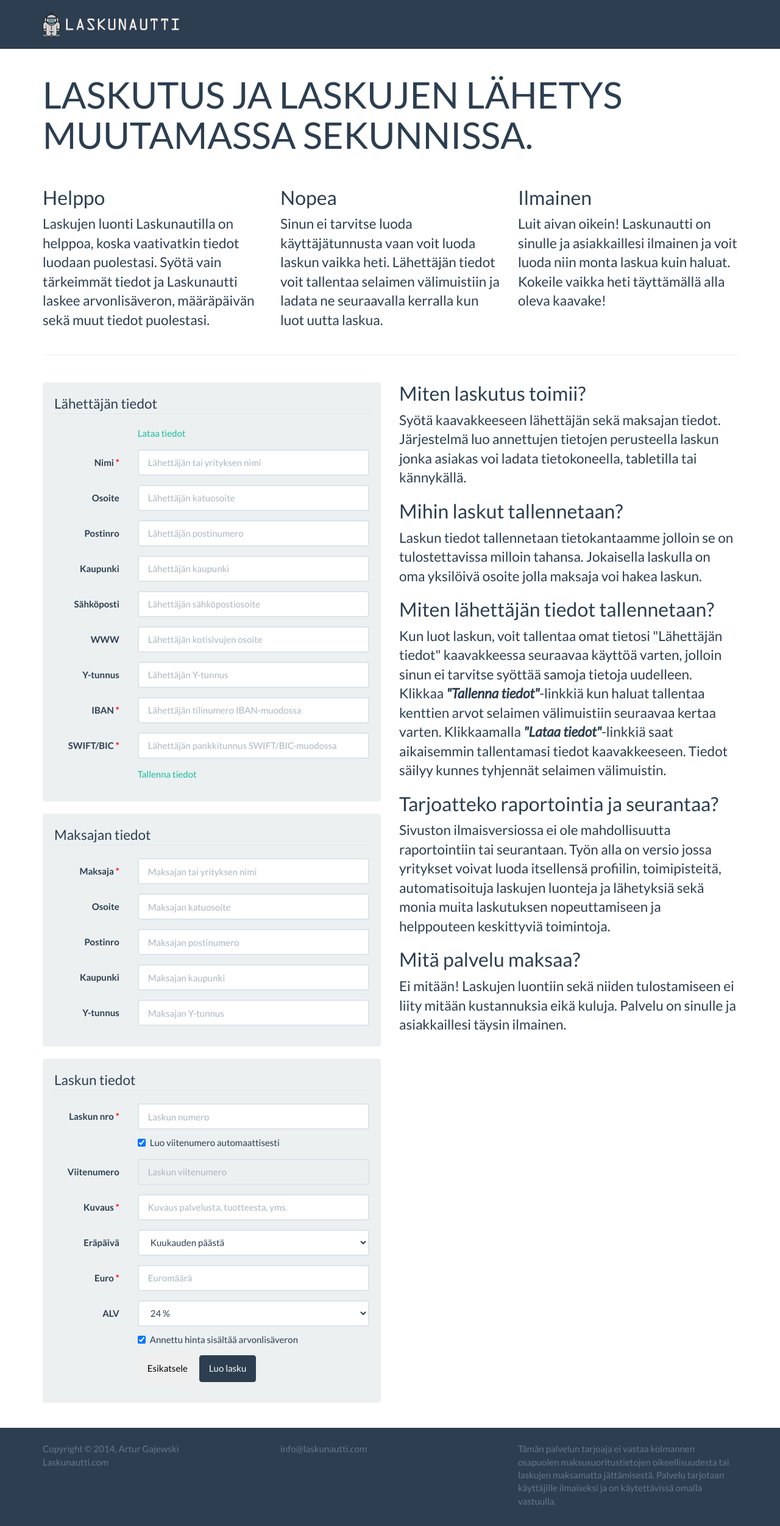
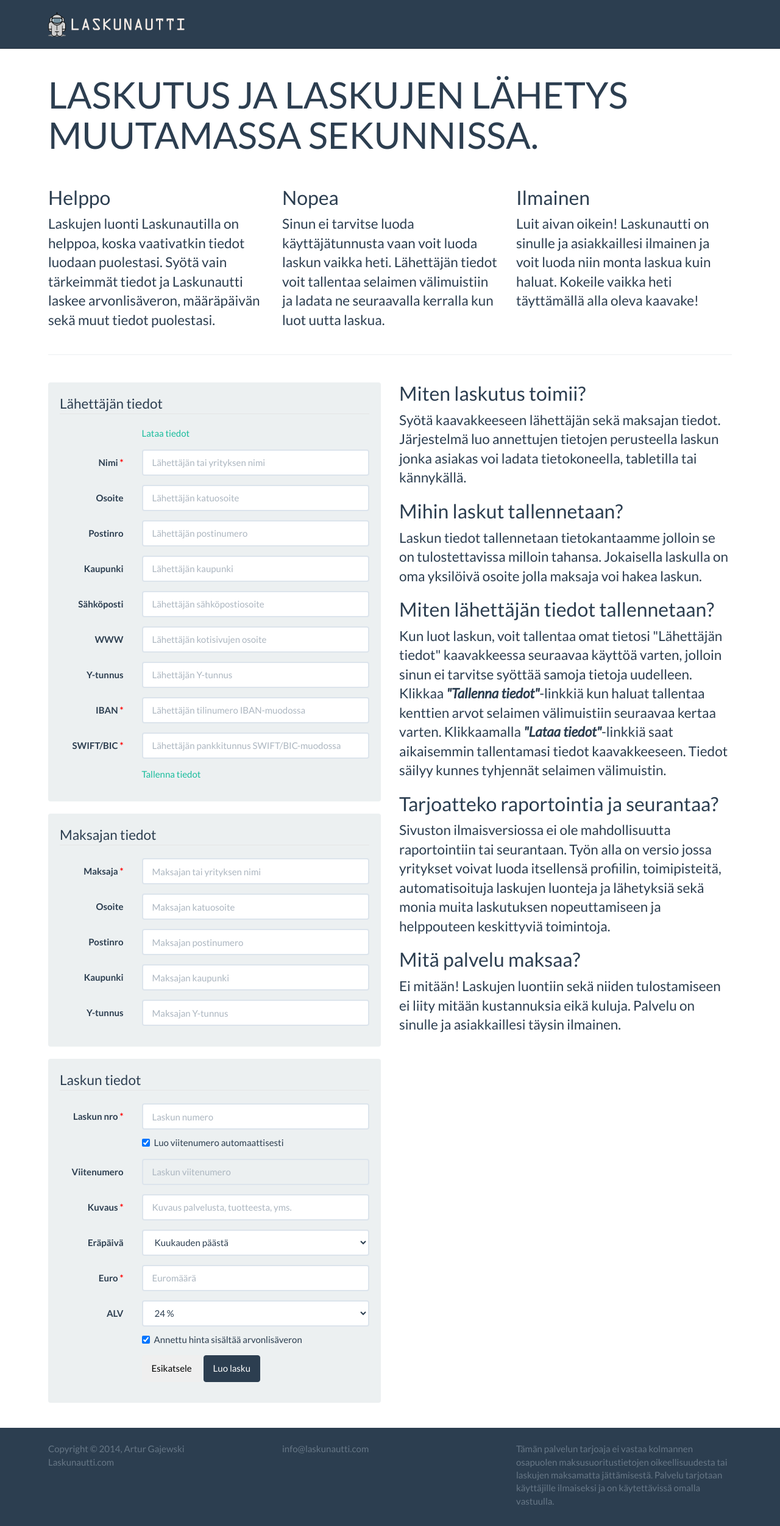
Before and after one commit to artur-gajewski/laskunautti, a PHP site: template views/index.twig in a window 1280 px wide. Shown: the whole page at 61% size. Run offline with PHP 8.4, Linux system fonts and the light colour scheme; the template is opened without the code that fills it, so the values that code supplies are empty; some libraries are stand-ins or nearby versions.

Commit message:
Widened container

```diff
--- a/web/css/custom.css
+++ b/web/css/custom.css
@@ -6,6 +6,10 @@ h1 {
 hr {
     margin-top: 0px;
     margin-bottom: 45px;
+}
+
+.container {
+    width: 90%;
 }
 
 .function {
```
